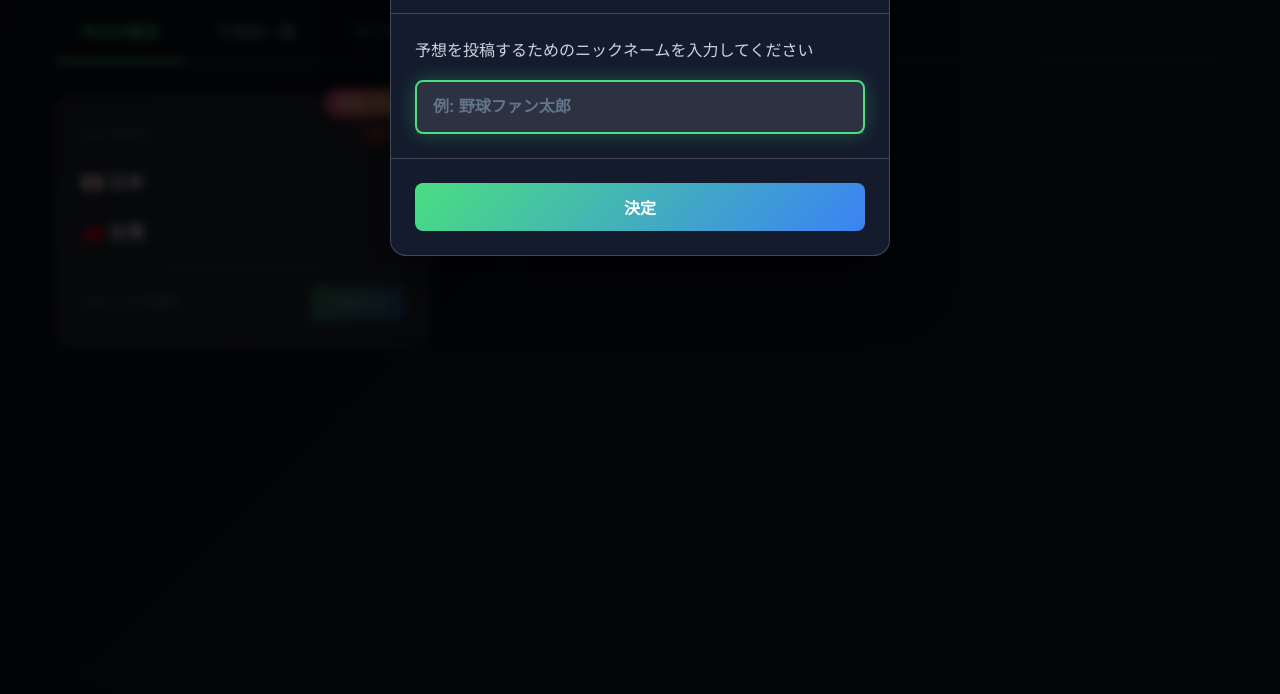
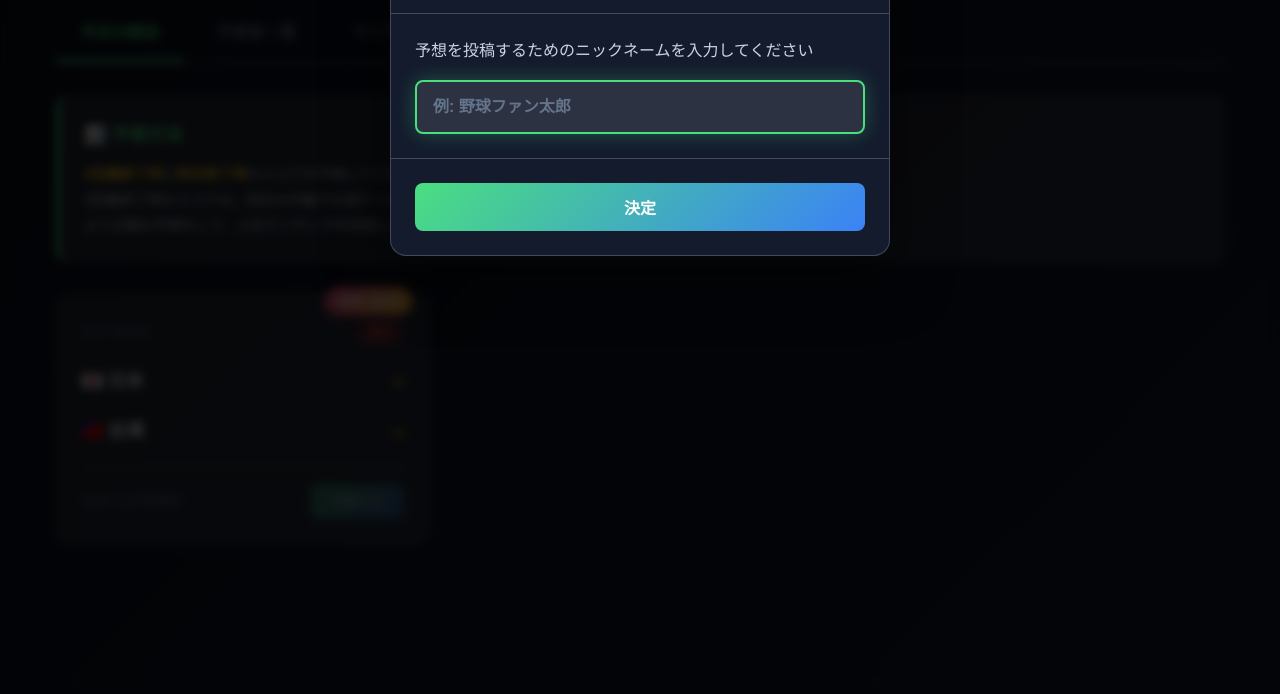
Before and after one commit to cqkkaz-debug/Baseball-Prediction, a plain HTML site: page index.html in a window 1280 px wide. Shown: the part 106-800 px from the top of the page. Drawn offline with Linux system fonts and the light colour scheme.

Commit message:
Add files via upload

```diff
--- a/app.js
+++ b/app.js
@@ -13,7 +13,7 @@ const STORAGE_KEYS = {
 
 // パスワード
 const APP_PASSWORD = 'baseball2026';
-const ADMIN_PASSWORD = 'admin2026';
+const ADMIN_PASSWORD = '4185';
 
 // モック試合データ - WBC日本vs台湾
 const mockGames = [
--- a/index.html
+++ b/index.html
@@ -4,7 +4,7 @@
 <head>
     <meta charset="UTF-8">
     <meta name="viewport" content="width=device-width, initial-scale=1.0">
-    <title>Baseball Oracle - 野球予想ゲーム</title>
+    <title>青年部会OB交流会WBC試合予想</title>
     <link rel="stylesheet" href="styles.css">
     <link rel="preconnect" href="https://fonts.googleapis.com">
     <link rel="preconnect" href="https://fonts.gstatic.com" crossorigin>
@@ -15,7 +15,7 @@
     <!-- ヘッダー -->
     <header class="header">
         <div class="container">
-            <h1 class="logo">⚾ Baseball Oracle</h1>
+            <h1 class="logo">⚾ 青年部会OB交流会WBC試合予想</h1>
             <div class="user-info">
                 <button class="username-btn" id="usernameBtn">
                     <span id="username">ゲスト</span>
@@ -38,6 +38,14 @@
 
             <!-- 試合一覧タブ -->
             <div class="tab-content active" id="games-content">
+                <div class="info-banner">
+                    <h3 class="info-title">📊 予想方法</h3>
+                    <p class="info-description">
+                        <strong>5回裏終了時</strong>と<strong>試合終了時</strong>のスコアを予想してください。<br>
+                        5回裏終了時のスコアは、試合の中盤での両チームの得点状況を予想するものです。<br>
+                        より正確な予想をして、上位ランキングを目指しましょう！
+                    </p>
+                </div>
                 <div class="games-grid" id="gamesGrid">
                     <!-- JavaScriptで動的に生成 -->
                 </div>
--- a/styles.css
+++ b/styles.css
@@ -133,6 +133,36 @@ body {
    ======================================== */
 .main {
     padding: 2rem 0;
+}
+
+/* 説明バナー */
+.info-banner {
+    background: var(--glass-white);
+    backdrop-filter: blur(10px);
+    border: 1px solid var(--glass-border);
+    border-left: 4px solid var(--neon-green);
+    border-radius: 0.75rem;
+    padding: 1.5rem;
+    margin-bottom: 2rem;
+}
+
+.info-title {
+    font-size: 1.125rem;
+    font-weight: 700;
+    color: var(--neon-green);
+    margin-bottom: 0.75rem;
+}
+
+.info-description {
+    font-size: 0.875rem;
+    line-height: 1.8;
+    color: var(--text-secondary);
+    margin: 0;
+}
+
+.info-description strong {
+    color: var(--neon-yellow);
+    font-weight: 700;
 }
 
 /* タブ */
```
